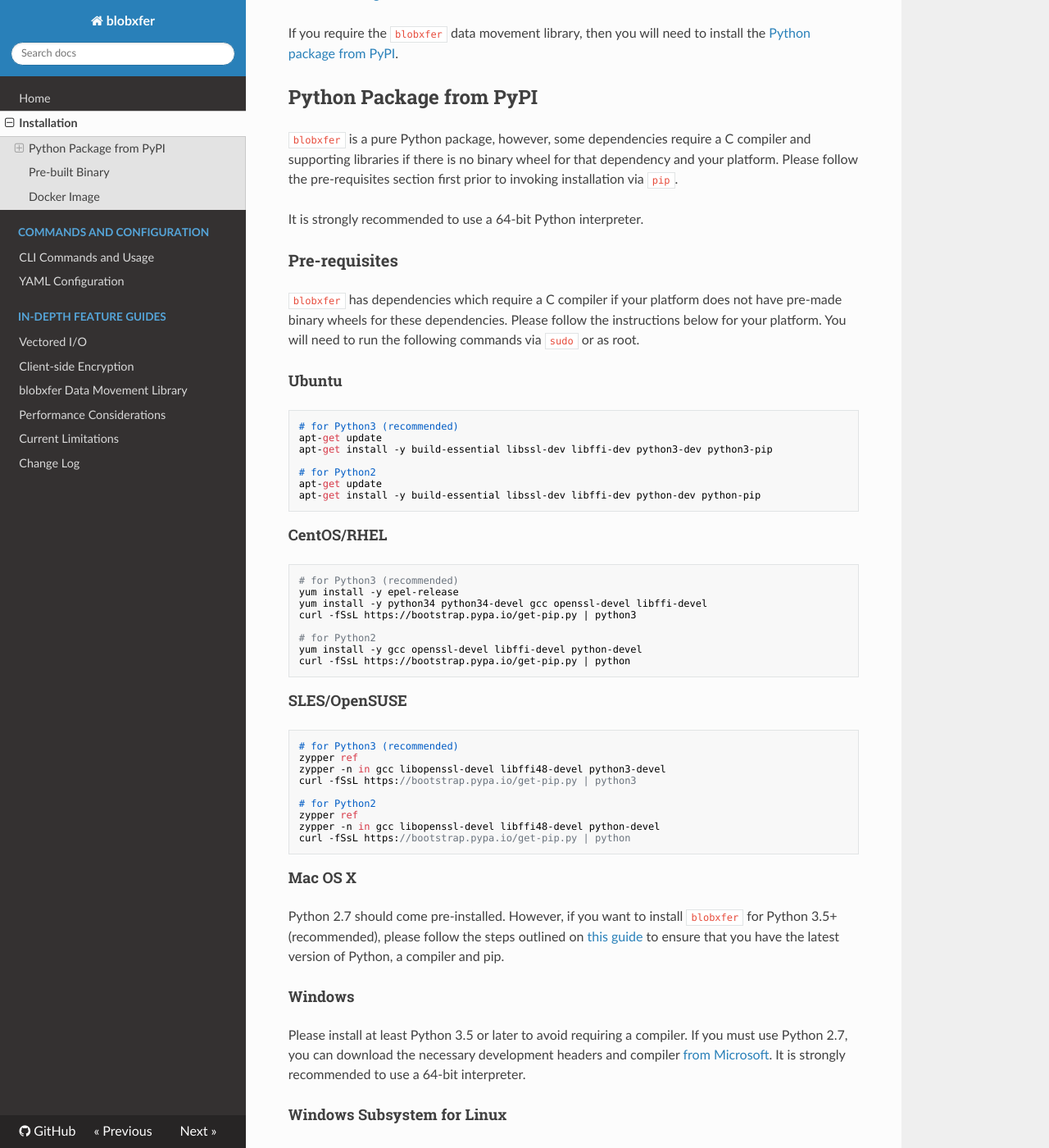
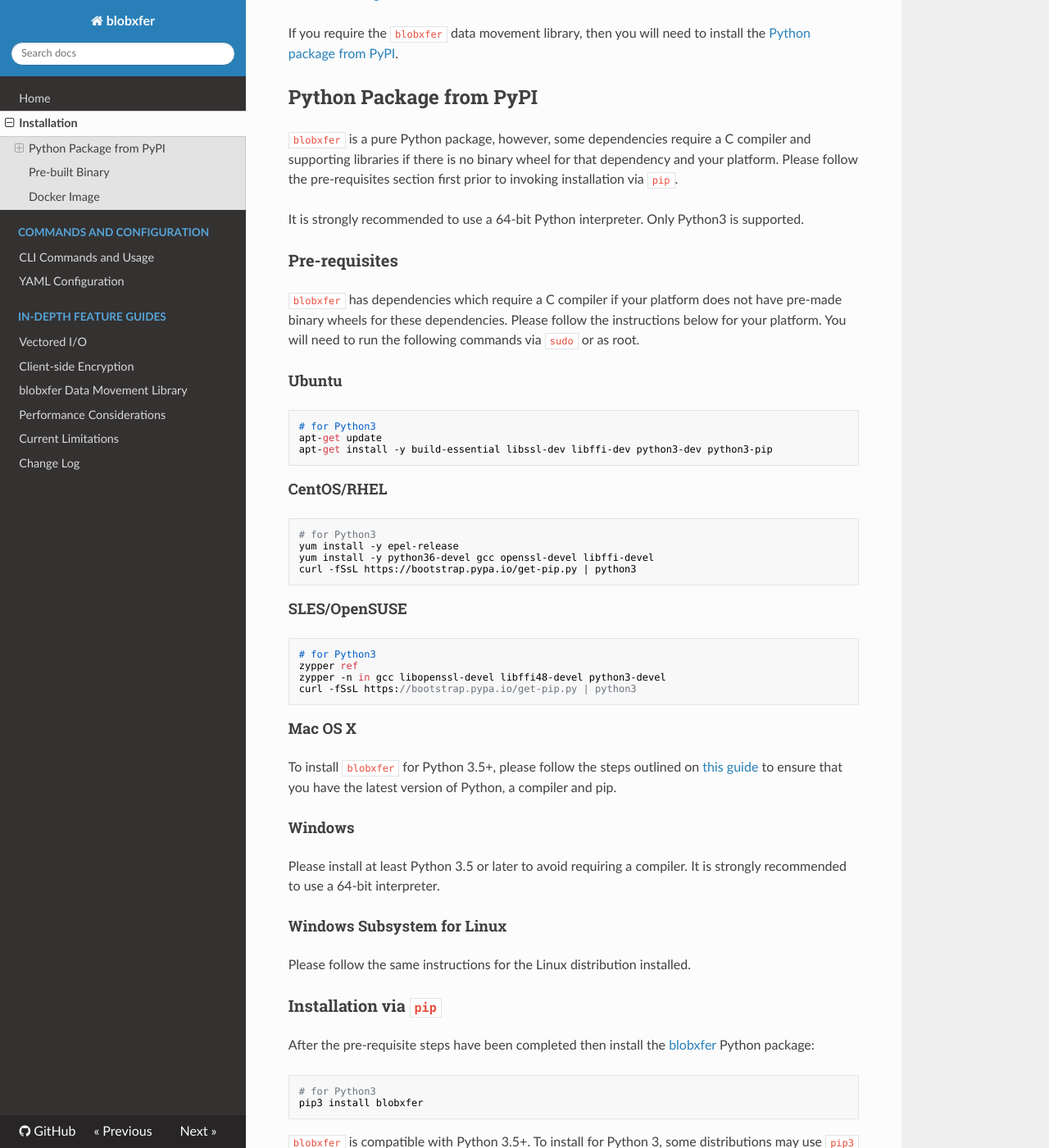
Before and after one commit to Azure/blobxfer, an MkDocs documentation site: the page built from docs/01-installation.md, in a window 1280 px wide and 1400 px high, scrolled down 301 px. Shown: the whole window at 82% size. Built offline with MkDocs 1.6.1, drawn with Linux system fonts in a browser that asks for light colours; nearby versions of some CDN libraries; old or Windows-style settings are respelled for this version of MkDocs; some of the changed text lies outside the part shown.

Commit message:
Remove Python2.7 from CI and docs
- Related issue #94

````diff
--- a/.travis.yml
+++ b/.travis.yml
@@ -4,7 +4,6 @@
 
 matrix:
   include:
-  - python: 2.7
   - python: 3.5
   - python: 3.6
 
--- a/docs/01-installation.md
+++ b/docs/01-installation.md
@@ -16,7 +16,8 @@
 dependency and your platform. Please follow the pre-requisites section first
 prior to invoking installation via `pip`.
 
-It is strongly recommended to use a 64-bit Python interpreter.
+It is strongly recommended to use a 64-bit Python interpreter. Only Python3
+is supported.
 
 ### Pre-requisites
 `blobxfer` has dependencies which require a C compiler if your platform does
@@ -26,51 +27,35 @@
 
 #### Ubuntu
 ```shell
-# for Python3 (recommended)
+# for Python3
 apt-get update
 apt-get install -y build-essential libssl-dev libffi-dev python3-dev python3-pip
-
-# for Python2
-apt-get update
-apt-get install -y build-essential libssl-dev libffi-dev python-dev python-pip
 ```
 
 #### CentOS/RHEL
 ```shell
-# for Python3 (recommended)
+# for Python3
 yum install -y epel-release
-yum install -y python34 python34-devel gcc openssl-devel libffi-devel
+yum install -y python36-devel gcc openssl-devel libffi-devel
 curl -fSsL https://bootstrap.pypa.io/get-pip.py | python3
-
-# for Python2
-yum install -y gcc openssl-devel libffi-devel python-devel
-curl -fSsL https://bootstrap.pypa.io/get-pip.py | python
 ```
 
 #### SLES/OpenSUSE
 ```shell
-# for Python3 (recommended)
+# for Python3
 zypper ref
 zypper -n in gcc libopenssl-devel libffi48-devel python3-devel
 curl -fSsL https://bootstrap.pypa.io/get-pip.py | python3
-
-# for Python2
-zypper ref
-zypper -n in gcc libopenssl-devel libffi48-devel python-devel
-curl -fSsL https://bootstrap.pypa.io/get-pip.py | python
 ```
 
 #### Mac OS X
-Python 2.7 should come pre-installed. However, if you want to install
-`blobxfer` for Python 3.5+ (recommended), please follow the steps outlined on
+To install `blobxfer` for Python 3.5+, please follow the steps outlined on
 [this guide](http://docs.python-guide.org/en/latest/starting/install3/osx/#install3-osx)
 to ensure that you have the latest version of Python, a compiler and pip.
 
 #### Windows
 Please install at least Python 3.5 or later to avoid requiring a
-compiler. If you must use Python 2.7, you can download the necessary
-development headers and compiler [from Microsoft](http://aka.ms/vcpython27).
-It is strongly recommended to use a 64-bit interpreter.
+compiler. It is strongly recommended to use a 64-bit interpreter.
 
 #### Windows Subsystem for Linux
 Please follow the same instructions for the Linux distribution installed.
@@ -82,16 +67,12 @@
 ```shell
 # for Python3
 pip3 install blobxfer
-
-# for Python2
-pip install blobxfer
 ```
 
-`blobxfer` is compatible with Python 2.7 and 3.5+. To install for Python 3
-(which is recommended), some distributions may use `pip3` instead of `pip`.
-Installing into a virtual environment or your user area via `--user`
-is recommended to avoid installation issues and conflicts with system-wide
-Python packages.
+`blobxfer` is compatible with Python 3.5+. To install for Python 3, some
+distributions may use `pip3` instead of `pip`. Installing into a virtual
+environment or your user area via `--user` is recommended to avoid
+installation issues and conflicts with system-wide Python packages.
 
 ## <a name="binary"></a>Pre-built Binary
 Download an appropriate [Release](https://github.com/Azure/blobxfer/releases)
````
